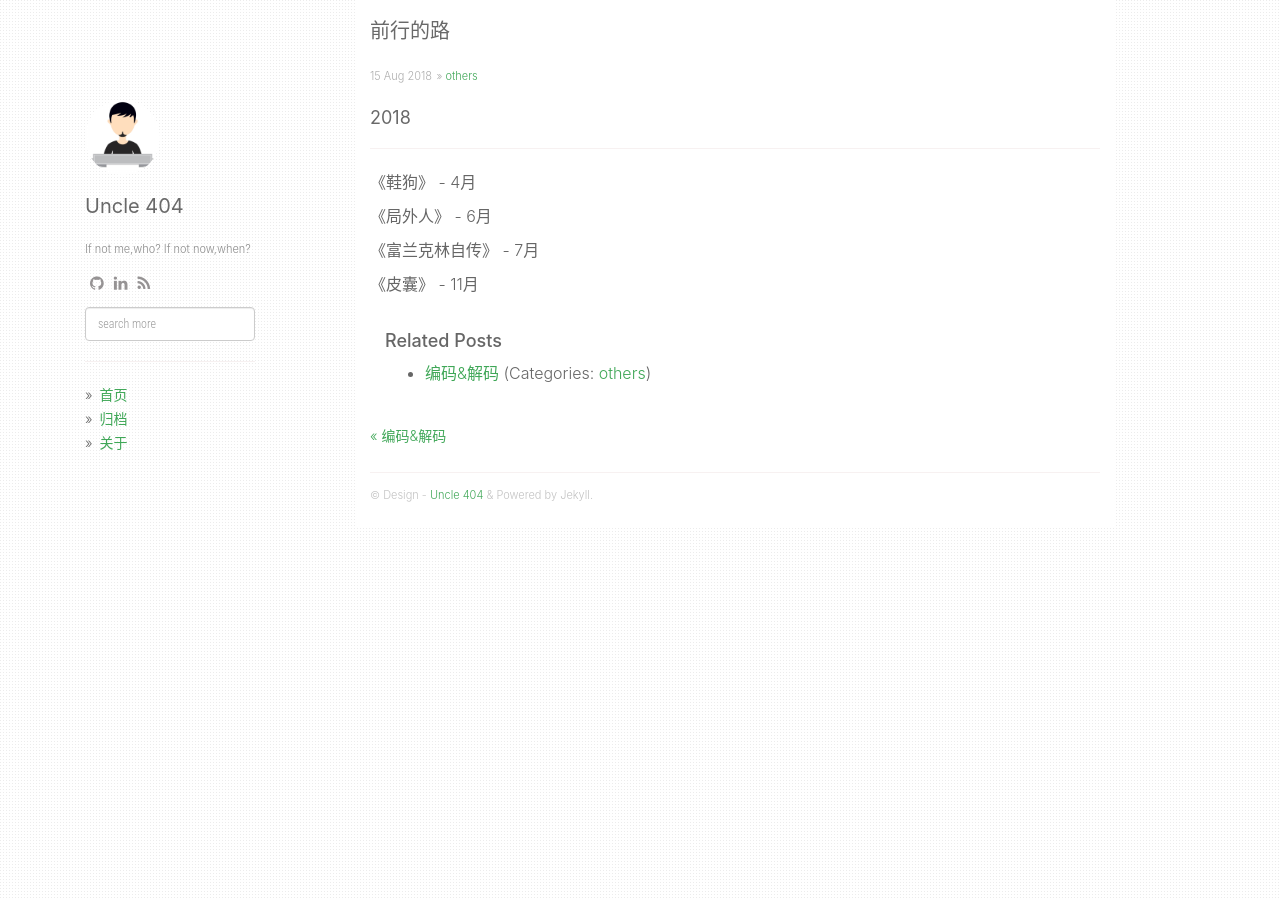
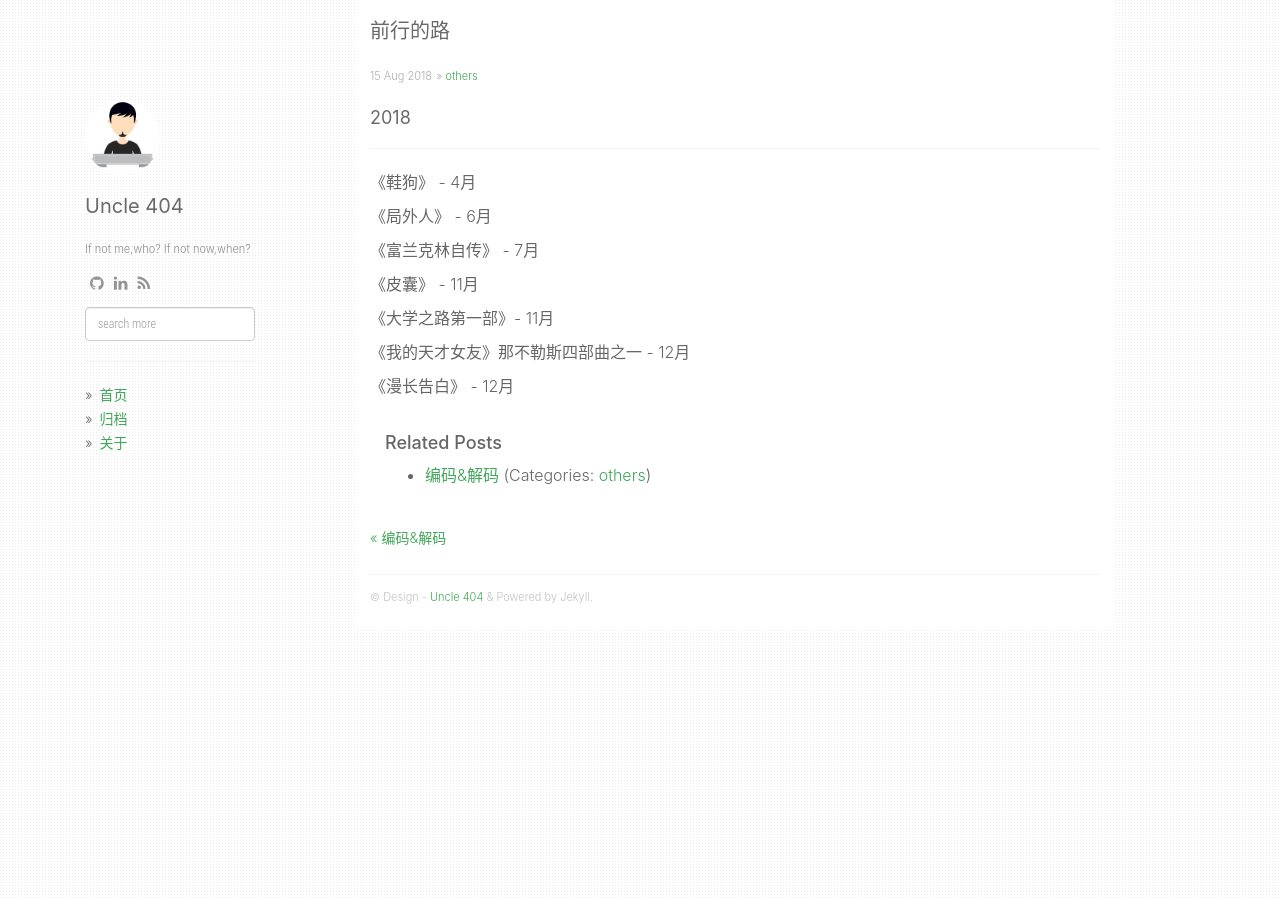
Before and after one commit to alphaletsgo/alphaletsgo.github.com, a Jekyll site: the page built from _posts/2018-08-16-books-viewslist.md, in a window 1280 px wide. Built offline with Jekyll 4.4.1, drawn with Linux system fonts in a browser that asks for light colours; nearby versions of some CDN libraries.

Commit message:
upgrade books list

```diff
--- a/_posts/2018-08-16-books-viewslist.md
+++ b/_posts/2018-08-16-books-viewslist.md
@@ -15,3 +15,9 @@ categories: [others]
 《富兰克林自传》 - 7月
 
 《皮囊》 - 11月
+
+《大学之路第一部》- 11月
+
+《我的天才女友》那不勒斯四部曲之一 - 12月
+
+《漫长告白》 - 12月
```
